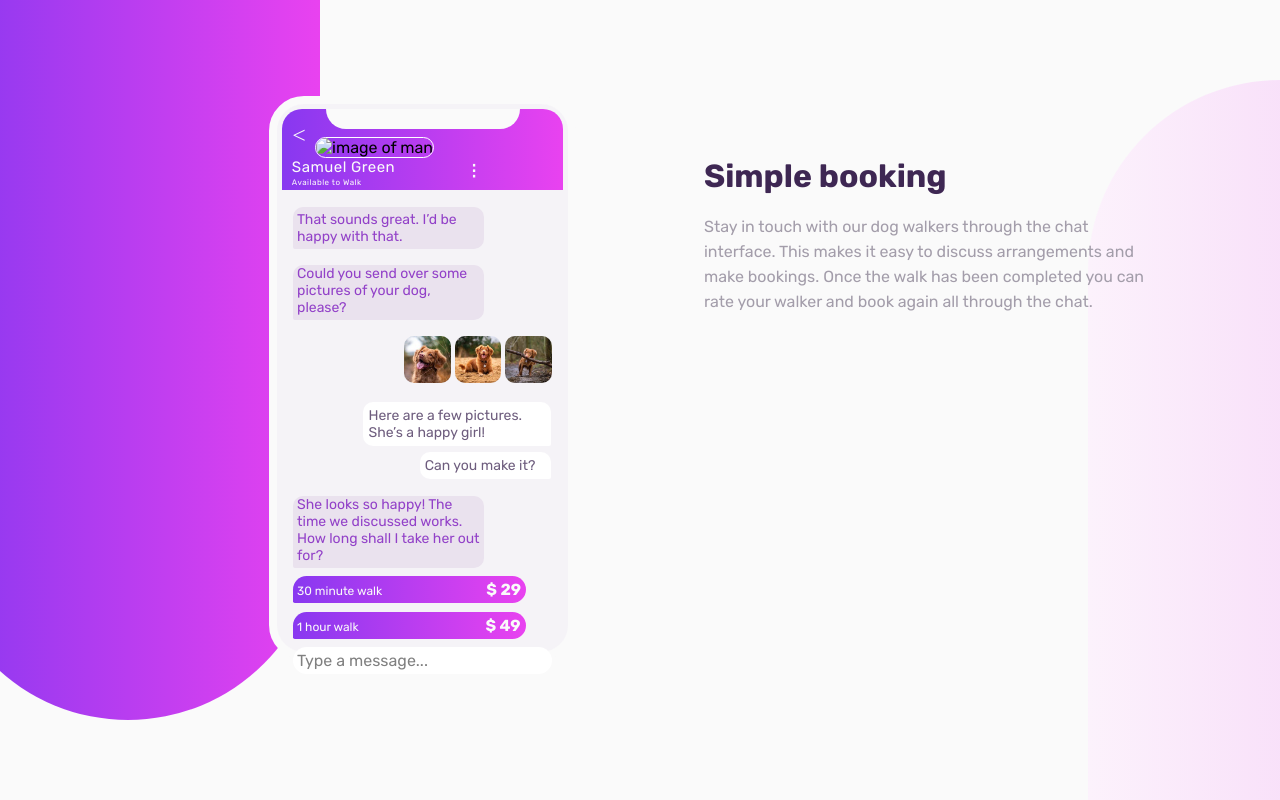
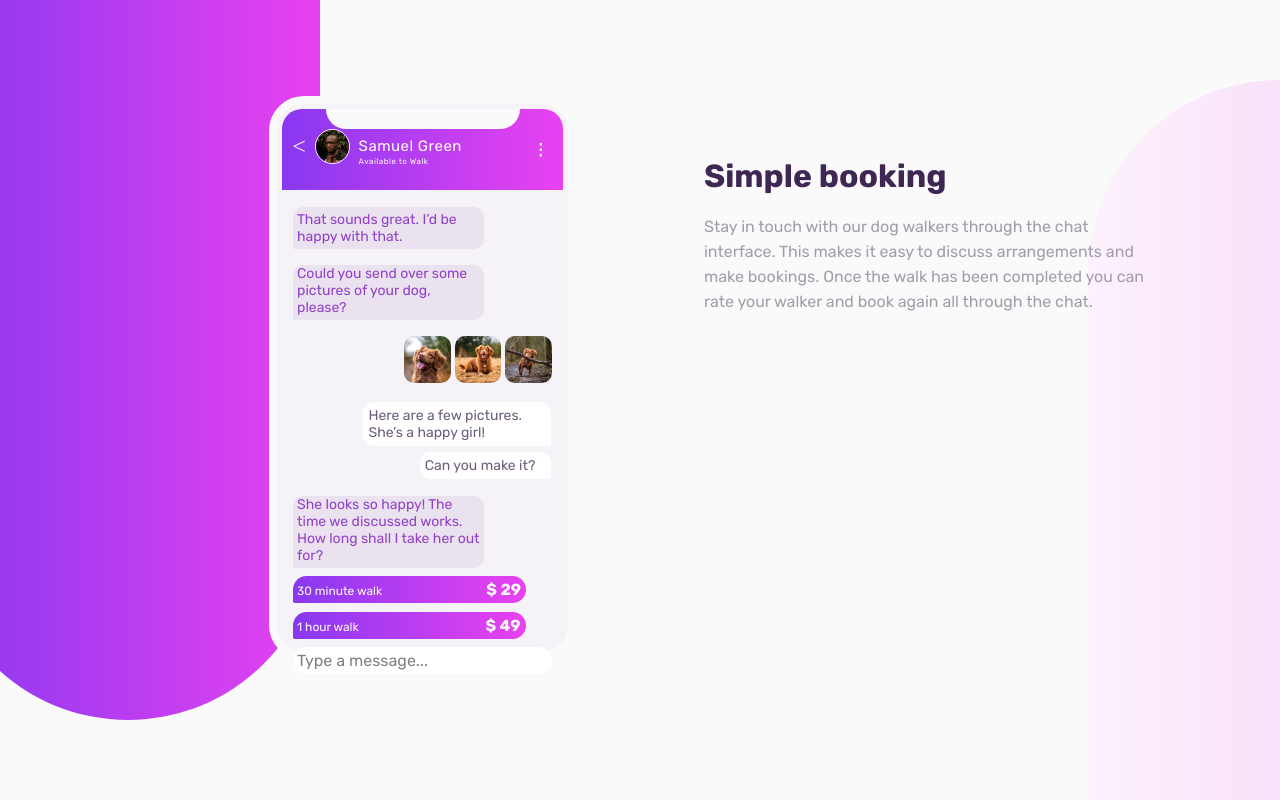
Before and after one commit to espy333/Frontend-Mentor-Chat-app-CSS-illustration, a plain HTML site: page index.html in a window 1280 px wide. Drawn offline with Linux system fonts and the light colour scheme; files whose address does not match are found by name.

Commit message:
index.html

```diff
--- a/index.html
+++ b/index.html
@@ -25,7 +25,7 @@
    <div class="note"></div><!--Note start and end-->
    <div class="avatar"><!--Avatar-->
     <i class="material-icons"> &lt;</i>
-    <img src="./images/avatar.jpg" alt="image of man">
+    <img src="avatar.jpg" alt="image of man">
     <h6>Samuel Green <br/><p>Available to Walk</p></h6>
      <b style="color: #fafafa;">&vellip;</b>
    </div><!--Avatar end-->
```
